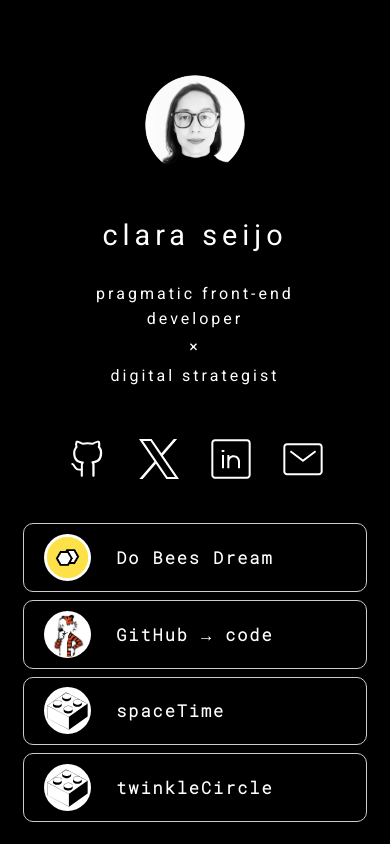
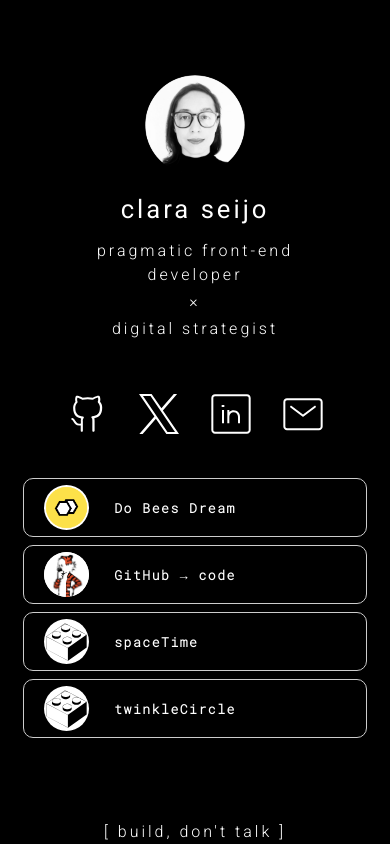
Before and after one commit to clasei/clara, a React (Create React App) app: page / in a window 390 px wide. Shown: the top 844 px of the page. Built offline with nearby package versions, Linux system fonts and the light colour scheme.

Commit message:
style improved

```diff
--- a/src/components/Header/Header.css
+++ b/src/components/Header/Header.css
@@ -21,16 +21,17 @@
 h1 {
     font-family: 'Roboto';
     font-size: 2rem;
-    letter-spacing: 5px;
-    font-weight: 510;
+    letter-spacing: 3px;
+    font-weight: 400;
     padding-top: 0rem;
     padding-bottom: 0.5rem;
 }
 
 p {
     font-family: 'Roboto';
+    font-weight: 300;
     font-size: 1.1rem;
-    letter-spacing: 3px;
+    letter-spacing: 2px;
     line-height: 25px;
     margin-top: 0.1rem;
     margin-bottom: 0.1rem;
@@ -43,15 +44,15 @@ p {
     }
 
     h1 {
-        font-size: 1.8rem;
-        padding-top: 0.5rem;
-        padding-bottom: 0.5rem;
+        font-size: 1.6rem;
+        margin-top: 0.2rem;
+        margin-bottom: 0.3rem;
     }
 
     p {
         font-size: 1rem;
         letter-spacing: 3px;
-        line-height: 25px;
+        line-height: 1.5rem;
         margin-top: 0.1rem;
         margin-bottom: 0.1rem;
     }
--- a/src/components/ProjectLinks/ProjectLinks.css
+++ b/src/components/ProjectLinks/ProjectLinks.css
@@ -15,9 +15,8 @@
     cursor: pointer;
     box-shadow: 2px 2px 5px rgba(0,0,0,0.1);
     font-family: 'Roboto Mono', 'Courier New', monospace;
-    font-weight: 300;
-    font-size: 0.9rem;
-    letter-spacing: 2px;
+    font-size: 0.7rem;
+    letter-spacing: 1.5px;
 }
 
 .project-card:hover {
@@ -40,7 +39,7 @@
 }
 
 .project-logo {
-    padding: 1px;
+    margin: 1px;
     width: 45px;
     height: 45px;
     border-radius: 50%;
--- a/src/components/SocialLinks/SocialLinks.css
+++ b/src/components/SocialLinks/SocialLinks.css
@@ -20,6 +20,6 @@
 @media screen and (max-width: 768px) {
     .social-links {
         gap: 2rem;
-        margin-top: 0rem;
+        margin-top: 0.1rem;
     }
 }
```
